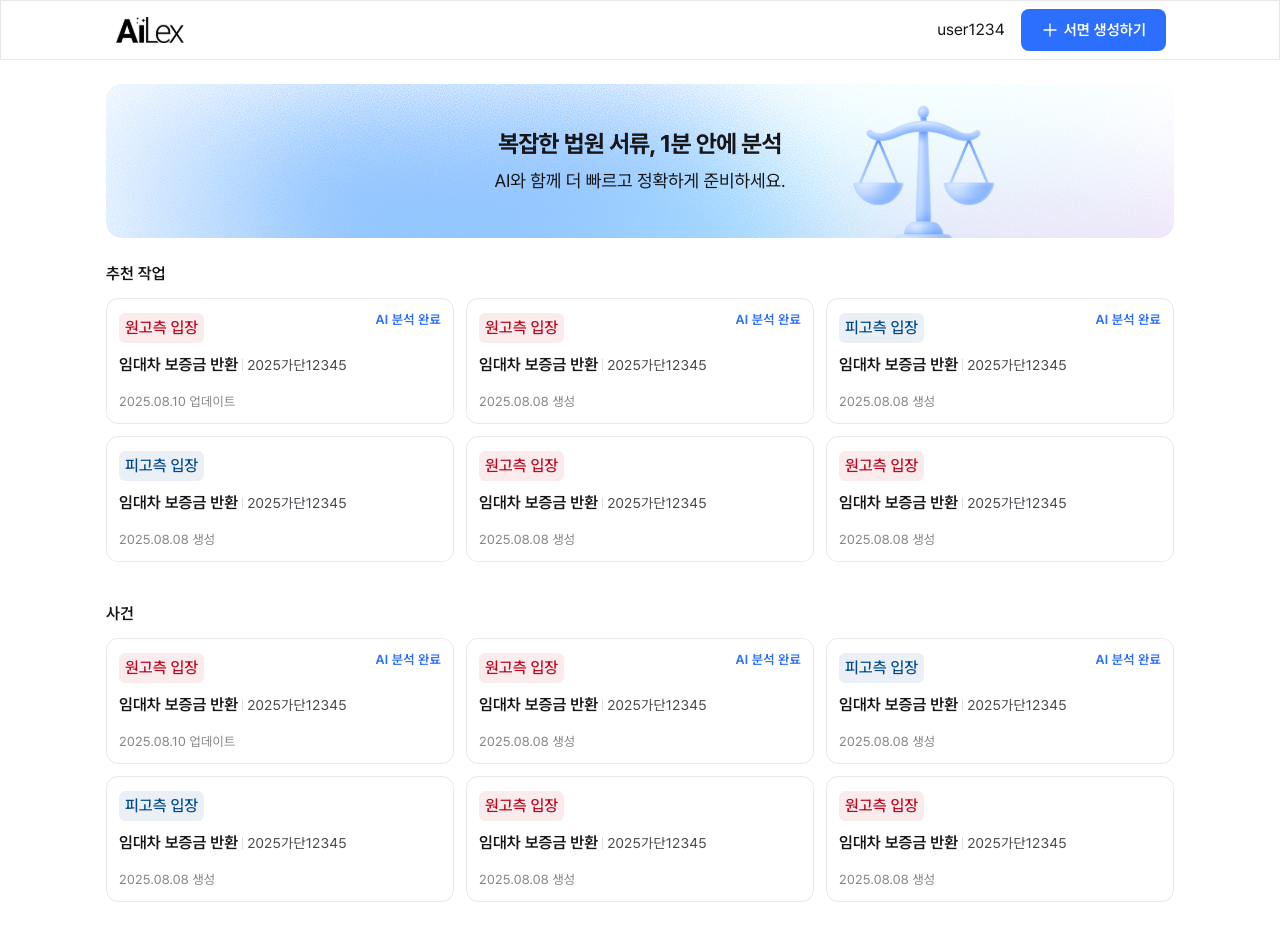
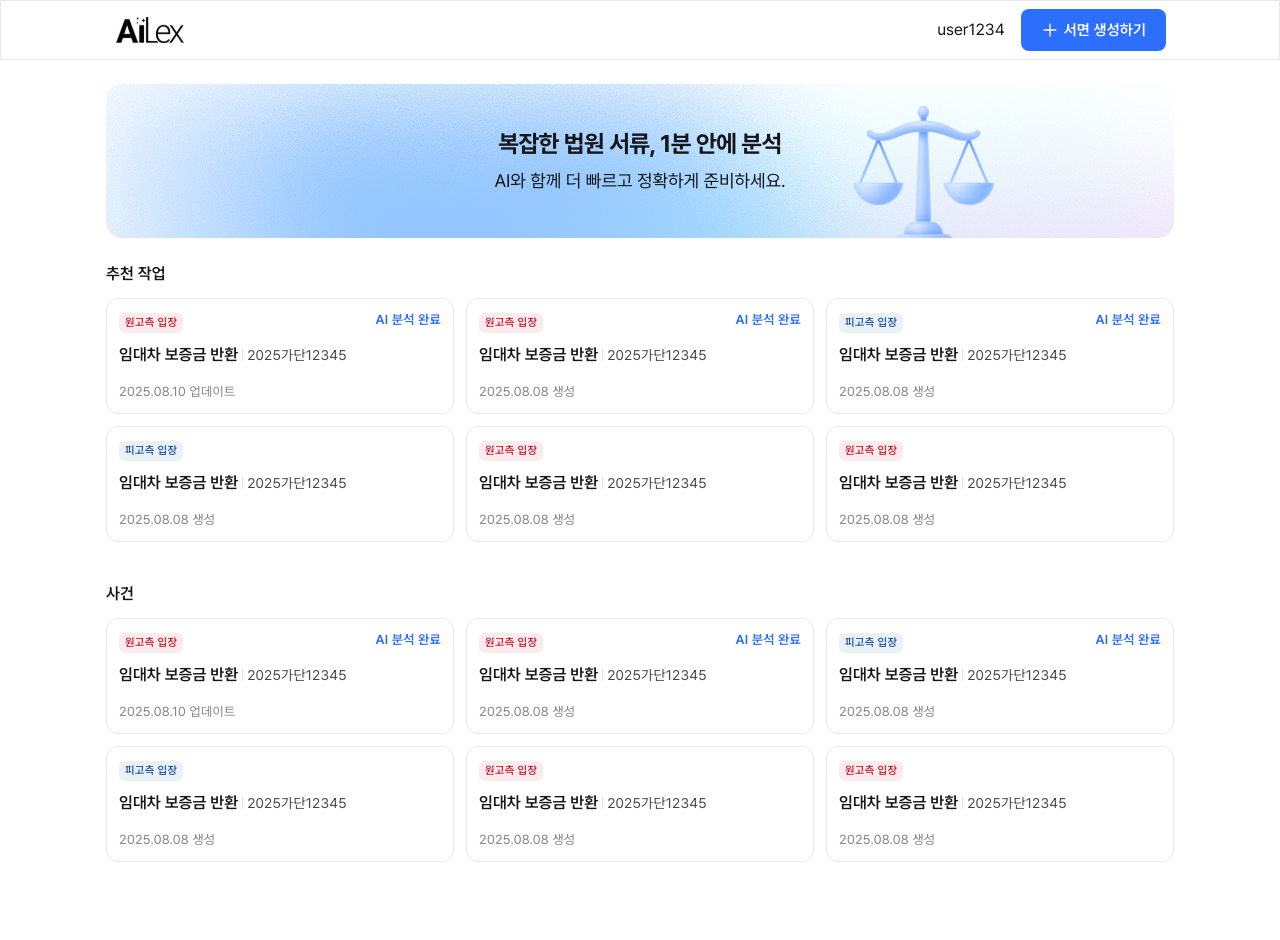
Before and after one commit to gustn99/ai-lex-web, a React (Vite) app: page /documents in a window 1280 px wide. Shown: the top 940 px of the page. Built offline with nearby package versions, Linux system fonts and the light colour scheme.

Commit message:
fix: tw merge text-* 덮어씌움 문제 해결

```diff
--- a/src/components/common/ContentBadge.tsx
+++ b/src/components/common/ContentBadge.tsx
@@ -1,4 +1,4 @@
-import { twMerge } from 'tailwind-merge';
+import clsx from 'clsx';
 
 interface ContentBadgeProps {
 	appearance: 'solid' | 'outlined';
@@ -27,7 +27,7 @@ export default function ContentBadge({ appearance, color, className, children }:
 
 	return (
 		<div
-			className={twMerge(
+			className={clsx(
 				'text-caption-02 inline rounded-md px-1.5 py-[3px] font-medium',
 				styles[appearance][color],
 				className,
```
